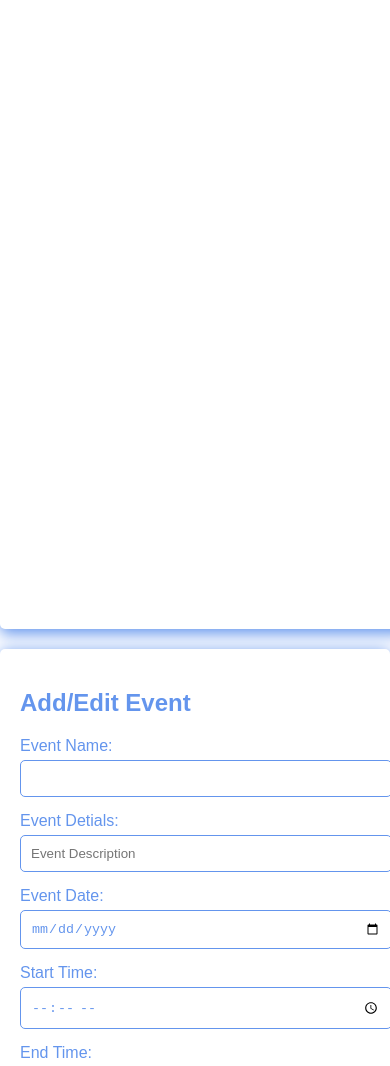
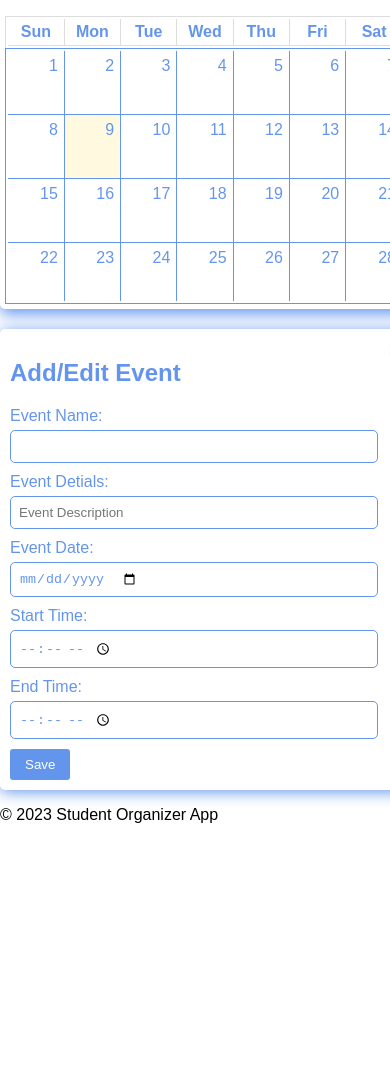
Before and after one commit to Abdul1013/Student-Organizing-App, a plain HTML site: page html files/calendar.html in a window 390 px wide. Shown: the part 219-1285 px from the top of the page. After the commit the page ends 1059 px from the top, so only its background shows below. Drawn offline with nearby package versions, Linux system fonts and the light colour scheme; files that its build step writes are made by us from their sources.

Commit message:
workexd on mobile responsiveness of calendar page

```diff
--- a/html files/calendar.html
+++ b/html files/calendar.html
@@ -6,7 +6,7 @@
     <!-- Include FullCalendar.js and its CSS -->
     <link href='https://cdn.jsdelivr.net/npm/fullcalendar@5.10.1/main.css' rel='stylesheet' />
     <script src='https://cdn.jsdelivr.net/npm/fullcalendar@5.10.1/main.js'></script>
-    <link rel="stylesheet" href="calender.css">
+    <link rel="stylesheet" href="/style files/calender.css">
     <title>Document</title>
 </head>
 <body>
@@ -62,6 +62,6 @@
     <footer>
         <p>&copy; 2023 Student Organizer App</p>
     </footer>
-   <script src="calender.js"></script>
+   <script src="/scriptFiles/calender.js"></script>
 </body>
 </html>
--- a/style files/calender.css
+++ b/style files/calender.css
@@ -4,18 +4,15 @@ body {
   padding: 0;
 }
 
-nav{
+nav {
   background-color: white;
   padding: 20px;
   text-align: center;
   position: relative;
   width: 100%;
   z-index: 1;
-    box-shadow:  0 2px 15px cornflowerblue;
+  box-shadow: 0 2px 15px cornflowerblue;
 }
-
-
-
 
 .nav-links {
   list-style: none;
@@ -28,7 +25,7 @@ nav{
 
 .nav-links a {
   text-decoration: none;
-    color:cornflowerblue;
+  color: cornflowerblue;
 }
 
 /* Style for the menu toggle (for small screens) */
@@ -39,19 +36,28 @@ nav{
   cursor: pointer;
 }
 
-
 /* Style the calendar container */
 #calendar {
-    width: 100% ;
+  width: 100%;
   margin-top: 20px;
   color: cornflowerblue;
-    background-color:white ;
+  background-color: white;
   padding: 10px;
   border-radius: 5px;
-    box-shadow:  0px 5px 15px cornflowerblue;
+  box-shadow: 0px 5px 15px cornflowerblue;
   height: 700px;
+}
 
-
+.modal-content {
+  background-color: white;
+  color: cornflowerblue;
+  padding: 20px;
+  border-radius: 5px;
+  box-shadow: 0 2px 15px cornflowerblue;
+  width: 50%; /* Adjust for larger screens */
+  max-width: 600px;
+  margin: 0 auto;
+  position: relative;
 }
 
 /* Style the calendar header */
@@ -63,7 +69,7 @@ nav{
 
 /* Style the table containing the calendar */
 #calendar table {
-    /* width: 100%; */
+  width: 100%;
   border-collapse: collapse;
 }
 
@@ -72,17 +78,16 @@ nav{
   background-color: white;
   color: cornflowerblue;
   font-weight: bold;
-    padding: 10px;
+  padding: 2px;
   border-collapse: collapse;
 }
 
 /* Style table cells */
 #calendar td {
   text-align: center;
-    padding: 5px;
+  padding: 2px;
   border: 1px solid cornflowerblue;
 }
-
 
 .fc-title {
   font-weight: bold;
@@ -100,12 +105,12 @@ nav{
 
 /* Style the event modal content */
 .modal-content {
-    background-color:white;
+  background-color: white;
   color: cornflowerblue;
   margin-top: 20px;
   padding: 20px;
   border-radius: 5px;
-    box-shadow:  0 2px 15px cornflowerblue;
+  box-shadow: 0 2px 15px cornflowerblue;
 }
 /* Style the event form labels */
 .modal-content label {
@@ -127,7 +132,7 @@ nav{
 
 /* Style the event form submit button */
 .modal-content button[type="submit"] {
-    background-color:cornflowerblue;
+  background-color: cornflowerblue;
   color: white;
   padding: 10px 20px;
   border: none;
@@ -140,3 +145,61 @@ nav{
   background-color: white;
   color: cornflowerblue;
 }
+@media (max-width: 1024px) {
+  #calendar {
+    height: 600px; /* Adjust for smaller tablets */
+  }
+  .modal-content {
+    width: 70%; /* Adjust for smaller screens like tablets */
+  }
+}
+
+@media (max-width: 768px) {
+  #calendar {
+    height: 500px; /* Further reduce height for mobile devices */
+    padding: 5px;
+  }
+  .modal-content {
+    width: 90%; /* Expand the modal width for mobile devices */
+    padding: 15px;
+  }
+}
+
+@media (max-width: 414px) {
+  #calendar {
+    width: 410px;
+    height: 400px; /* Minimize for very small screens */
+  }
+
+  #calendar table {
+    width: 400px;
+    border-collapse: collaspe;
+  }
+
+  .modal-content {
+    width: 100%; /* Full width on very small screens */
+    padding: 10px;
+  }
+
+  /* Adjust text size for smaller screens */
+  #calendar h1 {
+    font-size: 18px;
+  }
+
+  /* Reduce padding and margin in the modal */
+  .modal-content input[type="text"],
+  .modal-content input[type="date"],
+  .modal-content input[type="time"] {
+    align-items: center;
+    justify-items: center;
+    display: flex;
+    padding: 8px;
+    margin-bottom: 10px;
+    width: 350px;
+  }
+
+  /* Make the button smaller for mobile */
+  .modal-content button[type="submit"] {
+    padding: 8px 15px;
+  }
+}
```
Also changed, not shown: html files/home.html (+1 -1 lines), html files/index.html (+1 -1 lines). Lines whose indentation alone changed are shown as unchanged.
